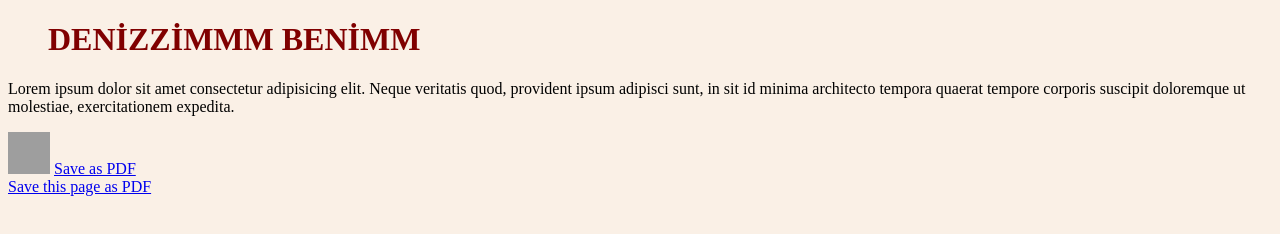
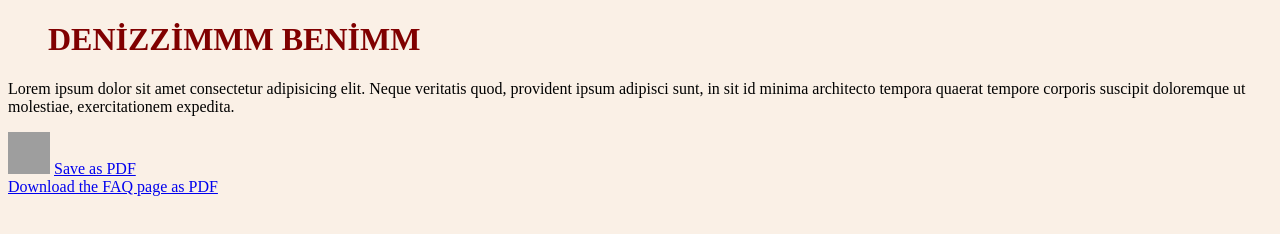
Before and after one commit to denizzimm/home, a plain HTML site: page index.html in a window 1280 px wide. Drawn offline with Linux system fonts and the light colour scheme; grey boxes are pictures that could not be loaded.

Commit message:
Update index.html

```diff
--- a/index.html
+++ b/index.html
@@ -25,7 +25,7 @@ h1 {
     <img src="https://encrypted-tbn0.gstatic.com/images?q=tbn%3AANd9GcQAXpAENUnWcHvaVklSW-HH96yb3A7jI67ykl_JyOeaFLbwkBZq" alt="Smiley face" width="42" height="42">
     <a href="https://pdf-ace.com/pdfme/" target= "_blank">Save as PDF</a>
     <br>
-    <a href="https://pdfmyurl.com/saveaspdf">Save this page as PDF</a>
+ <a href="https://pdfmyurl.com/saveaspdf?url=https://pdfmyurl.com/faq">Download the FAQ page as PDF</a>
 
 </body>
 
```
